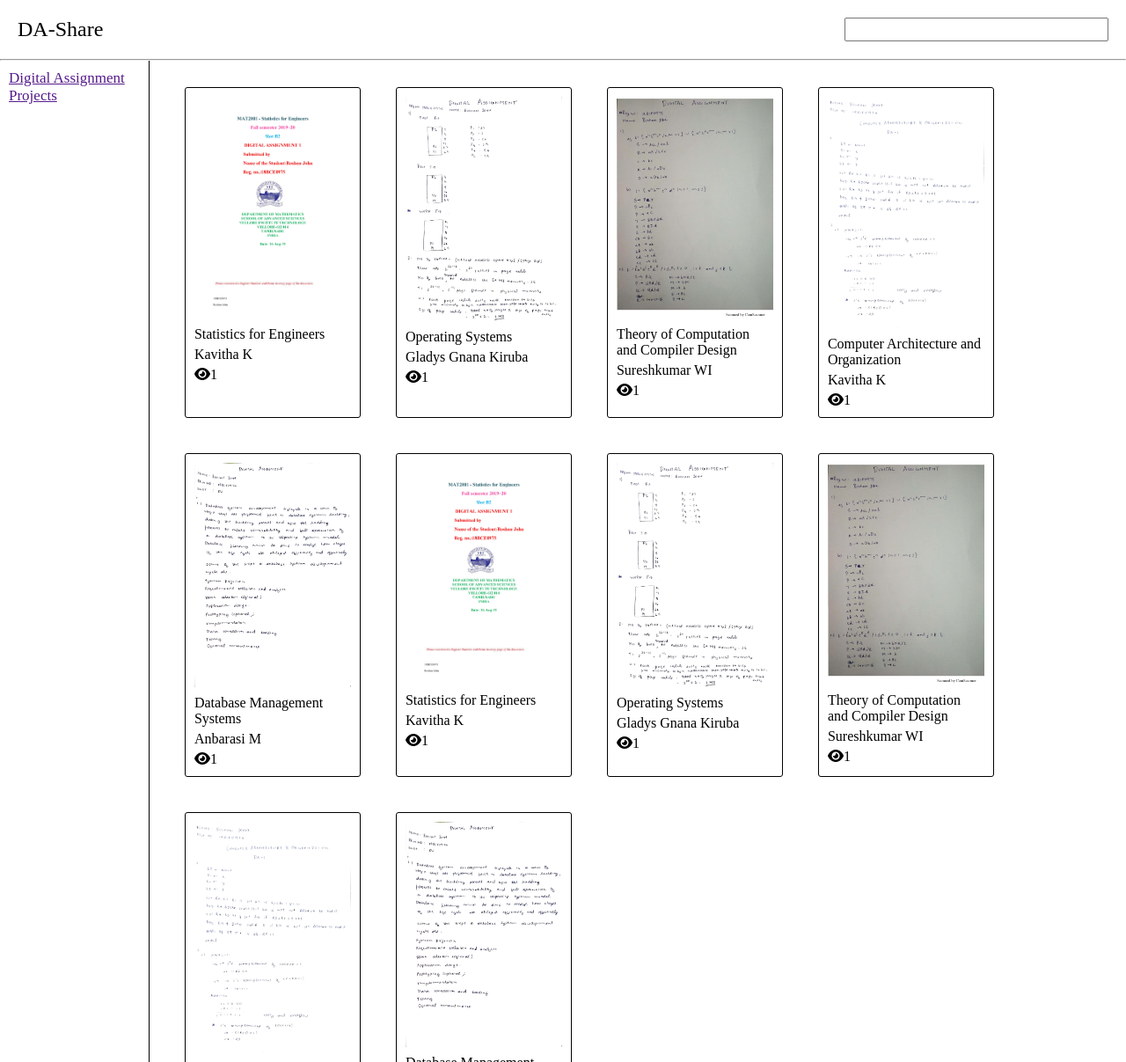
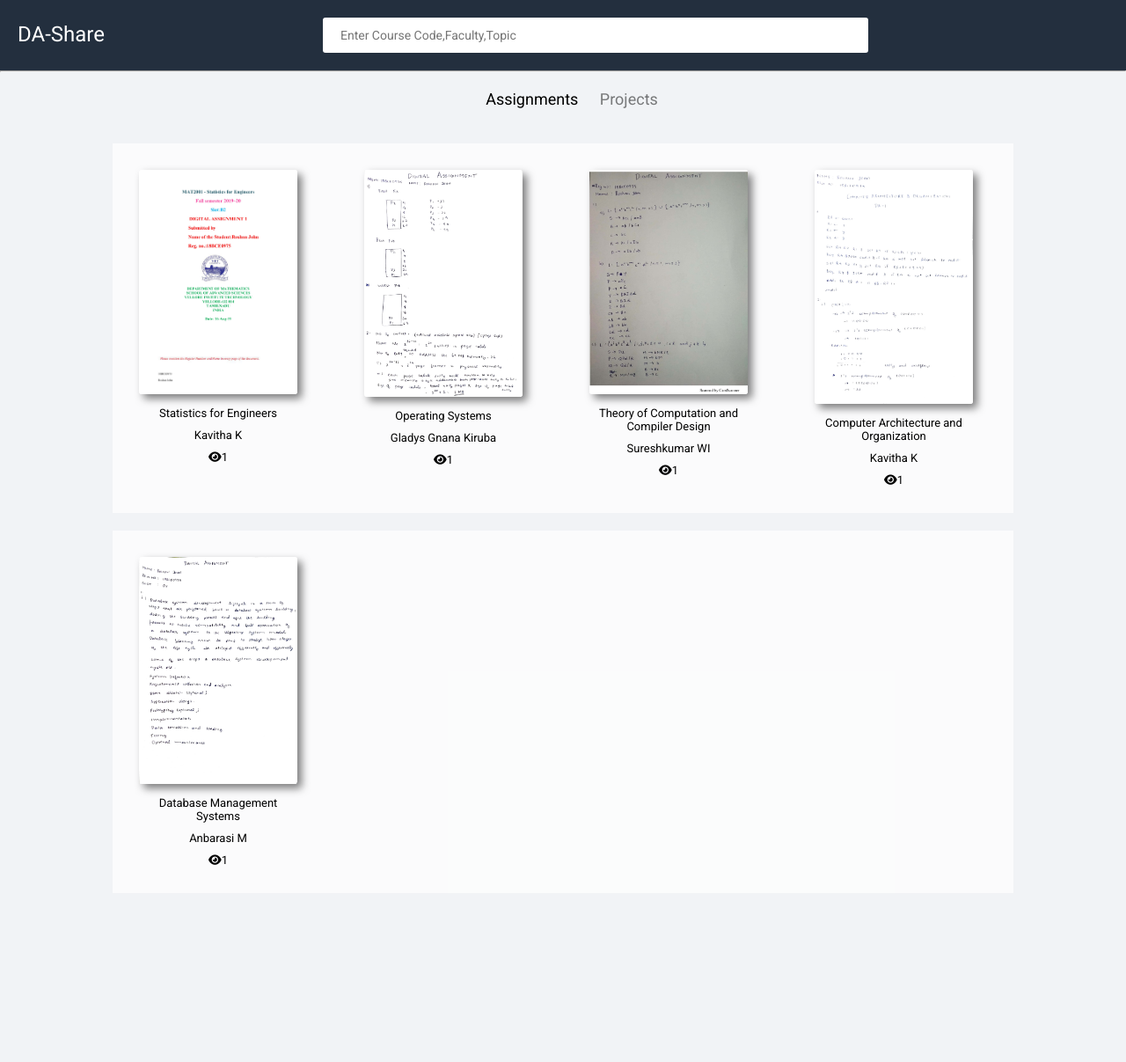
Before and after one commit to roshatron2/DA-Share, a plain HTML site: page index.html in a window 1280 px wide. Shown: the top 1207 px of the page at 88% size. After the commit the page ends 1015 px from the top, so only its background shows below. Drawn offline with Linux system fonts and the light colour scheme.

Commit message:
second commit

```diff
--- a/index.html
+++ b/index.html
@@ -15,125 +15,60 @@
       <div class="logo">
         DA-Share
       </div>
-      <input type="text" />
+      <input type="text" placeholder="Enter Course Code,Faculty,Topic"/>
     </nav>
     <hr />
+
     <div class="main">
-      <div class="aside">
-        <p><a href="">Digital Assignment</a></p>
-        <p><a href="">Projects</a></p>
+      <div class="tab">
+        <a href="" >Assignments</a>
+        <a href="" style="opacity: 0.5;">Projects</a>
       </div>
-      <div class="main-col">
-        <div class="cards">
-          <a
-            href="pdfs/18BCE0975_VL2019201000539_DA.pdf"
-            target="_blank"
-          >
-          <img src="img/18BCE0975_VL2019201000539_DA-01.jpg" alt="">
+      <div class="row">
+        <div class="card">
+          <a href="pdfs/18BCE0975_VL2019201000539_DA.pdf" target="_blank">
+            <img src="img/18BCE0975_VL2019201000539_DA-01.jpg" alt="" />
           </a>
           <p>Statistics for Engineers</p>
           <p>Kavitha K</p>
           <p><i class="fas fa-eye"></i>1</p>
         </div>
-        <div class="cards">
-          <a
-            href="pdfs/18BCE0975_VL2019201000695_DA.pdf"
-            target="_blank"
-          >
-          <img src="img/18BCE0975_VL2019201000695_DA_page-0001.jpg" alt="">
+        <div class="card">
+          <a href="pdfs/18BCE0975_VL2019201000695_DA.pdf" target="_blank">
+            <img src="img/18BCE0975_VL2019201000695_DA_page-0001.jpg" alt="" />
           </a>
           <p>Operating Systems</p>
           <p>Gladys Gnana Kiruba</p>
           <p><i class="fas fa-eye"></i>1</p>
         </div>
-        <div class="cards">
-          <a
-            href="pdfs/18BCE0975_VL2019201000930_DA.pdf"
-            target="_blank"
-          >
-          <img src="img/18BCE0975_VL2019201000930_DA_page-0001.jpg" alt="">
+        <div class="card">
+          <a href="pdfs/18BCE0975_VL2019201000930_DA.pdf" target="_blank">
+            <img src="img/18BCE0975_VL2019201000930_DA_page-0001.jpg" alt="" />
           </a>
           <p>Theory of Computation and Compiler Design</p>
           <p>Sureshkumar WI</p>
           <p><i class="fas fa-eye"></i>1</p>
         </div>
-        <div class="cards">
-          <a
-            href="pdfs/18BCE0975_VL2019201001220_DA.pdf"
-            target="_blank"
-          >
-          <img src="img/18BCE0975_VL2019201001220_DA_page-0001.jpg" alt="">
+        <div class="card">
+          <a href="pdfs/18BCE0975_VL2019201001220_DA.pdf" target="_blank">
+            <img src="img/18BCE0975_VL2019201001220_DA_page-0001.jpg" alt="" />
           </a>
           <p>Computer Architecture and Organization</p>
           <p>Kavitha K</p>
           <p><i class="fas fa-eye"></i>1</p>
         </div>
-        <div class="cards">
-          <a
-            href="pdfs/18BCE0975_VL2019201002285_DA.pdf"
-            target="_blank"
-          >
-          <img src="img/18BCE0975_VL2019201002285_DA_page-0001.jpg" alt="">
-          </a>
-          <p>Database Management Systems</p>
-          <p>Anbarasi M</p>
-          <p><i class="fas fa-eye"></i>1</p>
-        </div>
-        <!-- Copies -->
-        <div class="cards">
-          <a
-            href="pdfs/18BCE0975_VL2019201000539_DA.pdf"
-            target="_blank"
-          >
-          <img src="img/18BCE0975_VL2019201000539_DA-01.jpg" alt="">
-          </a>
-          <p>Statistics for Engineers</p>
-          <p>Kavitha K</p>
-          <p><i class="fas fa-eye"></i>1</p>
-        </div>
-        <div class="cards">
-          <a
-            href="pdfs/18BCE0975_VL2019201000695_DA.pdf"
-            target="_blank"
-          >
-          <img src="img/18BCE0975_VL2019201000695_DA_page-0001.jpg" alt="">
-          </a>
-          <p>Operating Systems</p>
-          <p>Gladys Gnana Kiruba</p>
-          <p><i class="fas fa-eye"></i>1</p>
-        </div>
-        <div class="cards">
-          <a
-            href="pdfs/18BCE0975_VL2019201000930_DA.pdf"
-            target="_blank"
-          >
-          <img src="img/18BCE0975_VL2019201000930_DA_page-0001.jpg" alt="">
-          </a>
-          <p>Theory of Computation and Compiler Design</p>
-          <p>Sureshkumar WI</p>
-          <p><i class="fas fa-eye"></i>1</p>
-        </div>
-        <div class="cards">
-          <a
-            href="pdfs/18BCE0975_VL2019201001220_DA.pdf"
-            target="_blank"
-          >
-          <img src="img/18BCE0975_VL2019201001220_DA_page-0001.jpg" alt="">
-          </a>
-          <p>Computer Architecture and Organization</p>
-          <p>Kavitha K</p>
-          <p><i class="fas fa-eye"></i>1</p>
-        </div>
-        <div class="cards">
-          <a
-            href="pdfs/18BCE0975_VL2019201002285_DA.pdf"
-            target="_blank"
-          >
-          <img src="img/18BCE0975_VL2019201002285_DA_page-0001.jpg" alt="">
-          </a>
-          <p>Database Management Systems</p>
-          <p>Anbarasi M</p>
-          <p><i class="fas fa-eye"></i>1</p>
+      </div>
+
+
+        <div class="row">
+          <div class="card">
+            <a href="pdfs/18BCE0975_VL2019201002285_DA.pdf" target="_blank">
+              <img src="img/18BCE0975_VL2019201002285_DA_page-0001.jpg" alt="" />
+            </a>
+            <p>Database Management Systems</p>
+            <p>Anbarasi M</p>
+            <p><i class="fas fa-eye"></i>1</p>
+          </div>
         </div>
       </div>
     </div>
--- a/style.css
+++ b/style.css
@@ -1,59 +1,90 @@
-*{
+@import url("https://fonts.googleapis.com/css2?family=Roboto&display=swap");
+* {
   margin: 0;
   padding: 0;
   box-sizing: border-box;
+  font-family: "Roboto", Arial, sans-serif;
 }
 
-nav{
+body {
+  background: #f1f3f6;
+}
+
+nav {
   display: flex;
-    justify-content: space-between;
+  padding: 20px;
+  background-color: #232f3e;
+  color: #fff;
+}
+
+.logo {
+  font-size: 24px;
+  padding-top: 5px;
+}
+
+input {
+  width: 50%;
+  margin-left: 20%;
+  height: 40px;
+  font-size: 14px;
+  padding: 5px;
+  outline: none;
+  padding-left: 20px;
+  border-radius: 3px;
+  border: none;
+}
+
+.tab {
+  text-align: center;
+  font-size: 18px;
   padding: 20px;
 }
 
-.logo{
-    font-size: 24px;
+.tab a {
+  margin-left: 20px;
+  text-decoration: none;
+  color: #000;
 }
 
-input{
-    width: 300px;
+.main {
+  width: 80%;
+  margin: auto;
 }
 
-
-
-.main{
-    display: flex;
+.row {
+  display: grid;
+  grid-template-columns: repeat(4, 1fr);
+  justify-content: center;
+  background: rgba(255, 255, 255, 0.712);
+  margin-top: 20px;
 }
 
-.aside{
-    flex-basis: 15%;
-    padding: 10px;
-    font-size: 17px;
-}
-
-.main-col{
-    border-left: 1px solid;
-    padding-top: 10px;
-    padding-left: 20px;
-    width: 100%;
-    display: flex;
-    flex-wrap: wrap;
-}
-
-.cards{
+.card {
   display: flex;
   flex-direction: column;
   padding: 10px;
-    border: 1px solid;
   border-radius: 3px;
   margin: 20px;
   width: 200px;
-
+  transition: background 400ms ease-in;
 }
 
-.cards p{
-    margin-top: 5px;
+.card:hover {
+  background: rgba(141, 141, 141, 0.068);
 }
 
-.cards img{
+.card img {
+  border-radius: 3px;
+  border: none;
+  box-shadow: 5px 5px 10px rgba(0, 0, 0, 0.5);
+}
+
+.card p {
+  margin-top: 10px;
+  font-size: 13px;
+  text-align: center;
+}
+
+.card img {
   width: 100%;
 }
```
Lines whose indentation alone changed are shown as unchanged.
